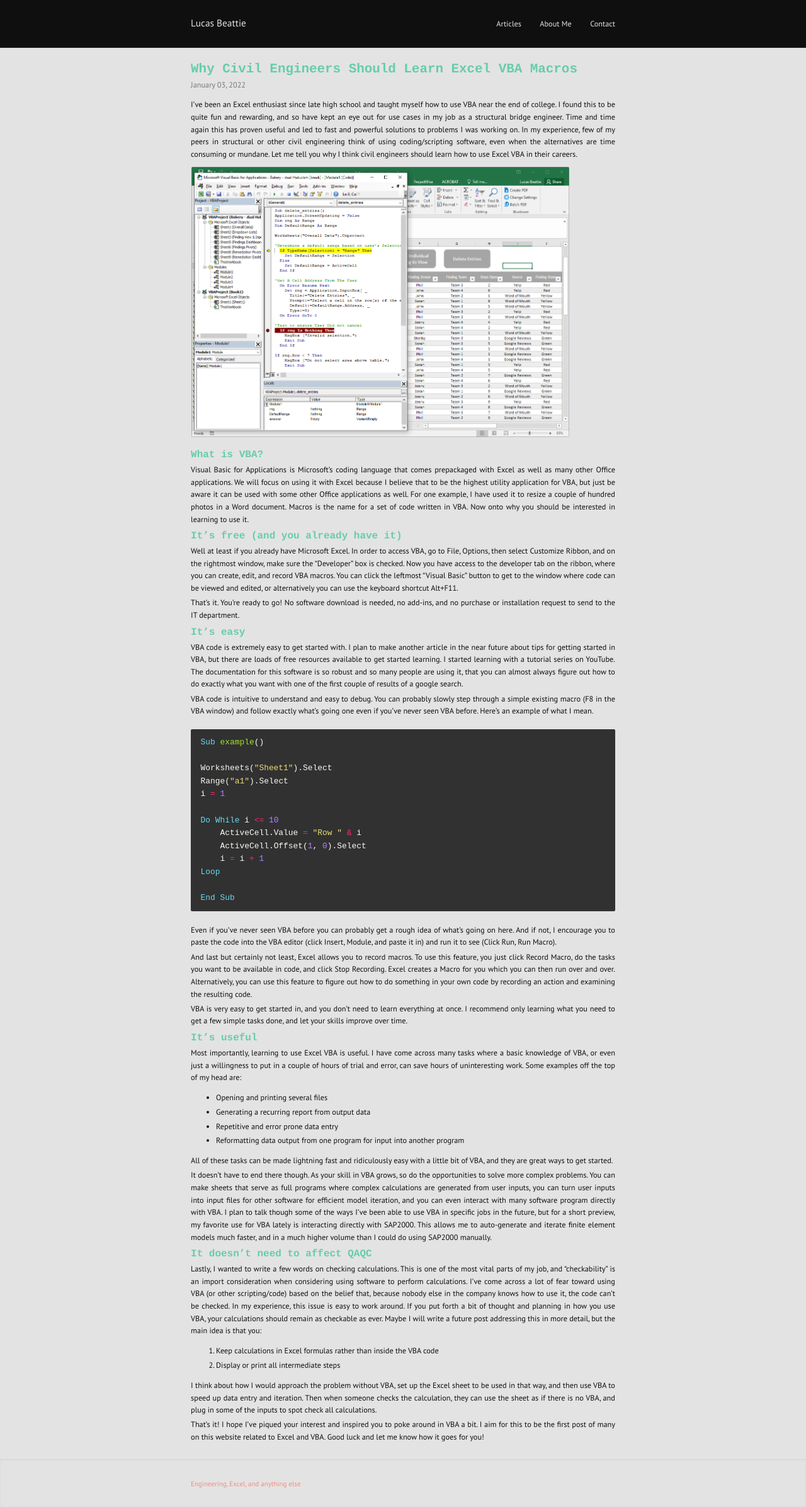
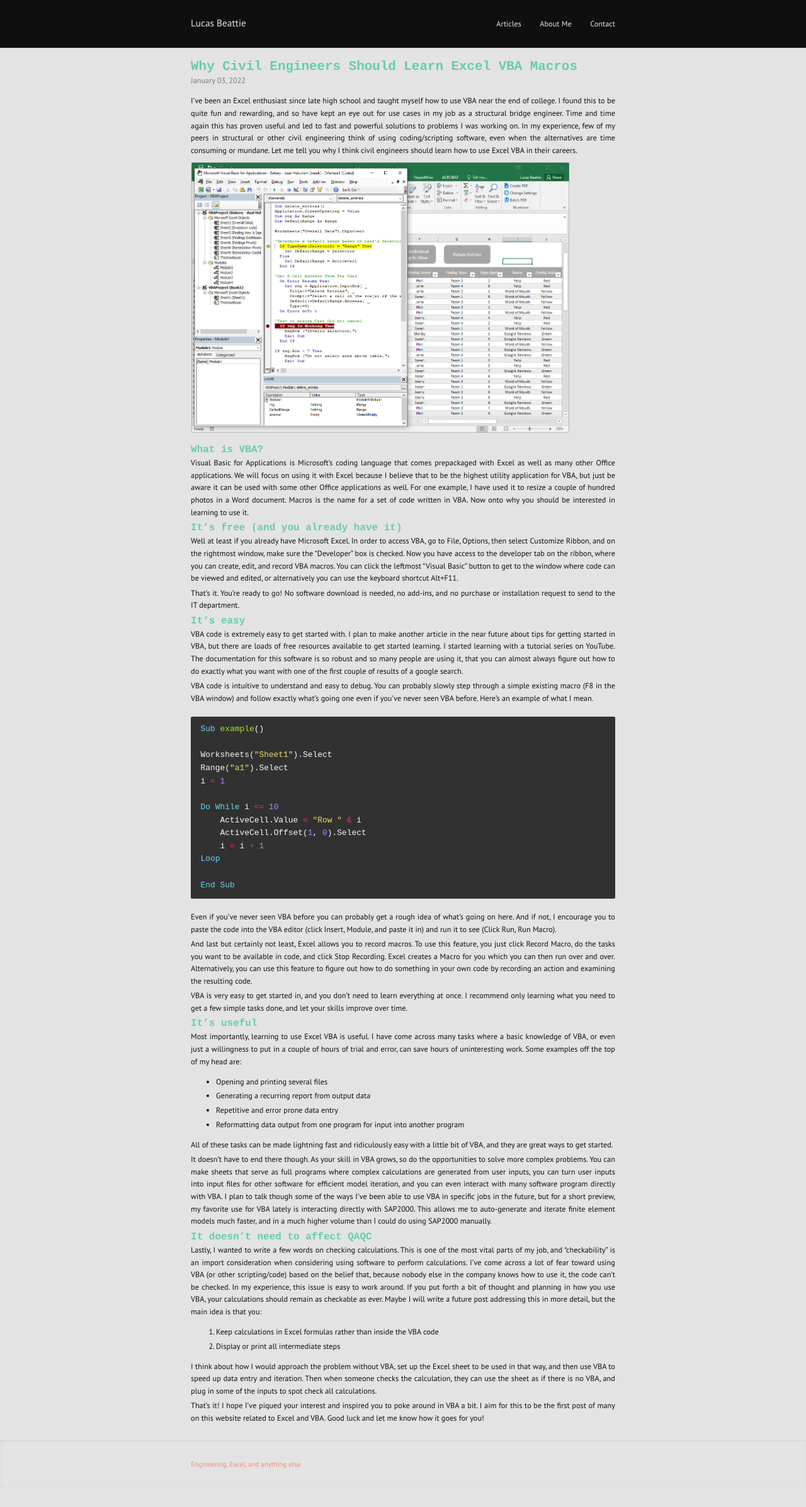
Before and after one commit to labeattie/lucasbeattiedotcom, a Jekyll site: the page built from _posts/2022-01-03-why-civil-engineers-vba.md, in a window 1280 px wide. Shown: the whole page at 63% size. Built offline with Jekyll 4.4.1, drawn with Linux system fonts in a browser that asks for light colours; after the commit the page ends 2363 px from its top, so only the background shows below that.

Commit message:
header line space

```diff
--- a/_sass/basic.sass
+++ b/_sass/basic.sass
@@ -22,7 +22,7 @@ h1, h2, h3, h4, h5, h6
   color: mediumaquamarine
   margin-bottom: 0.1em
   margin-top: 0.5em
-  line-height: 1.2
+  line-height: 0.9
 
 h2
   font-size: 1.3em
```
